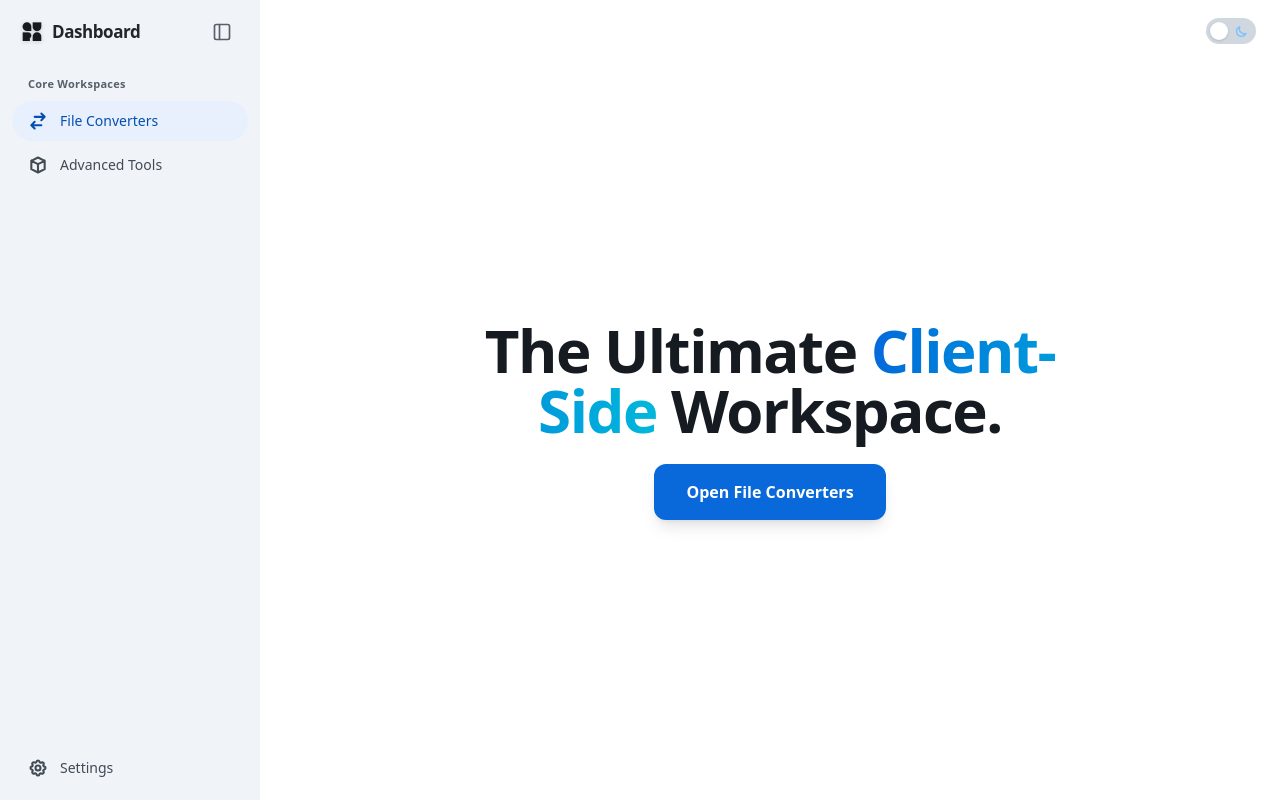
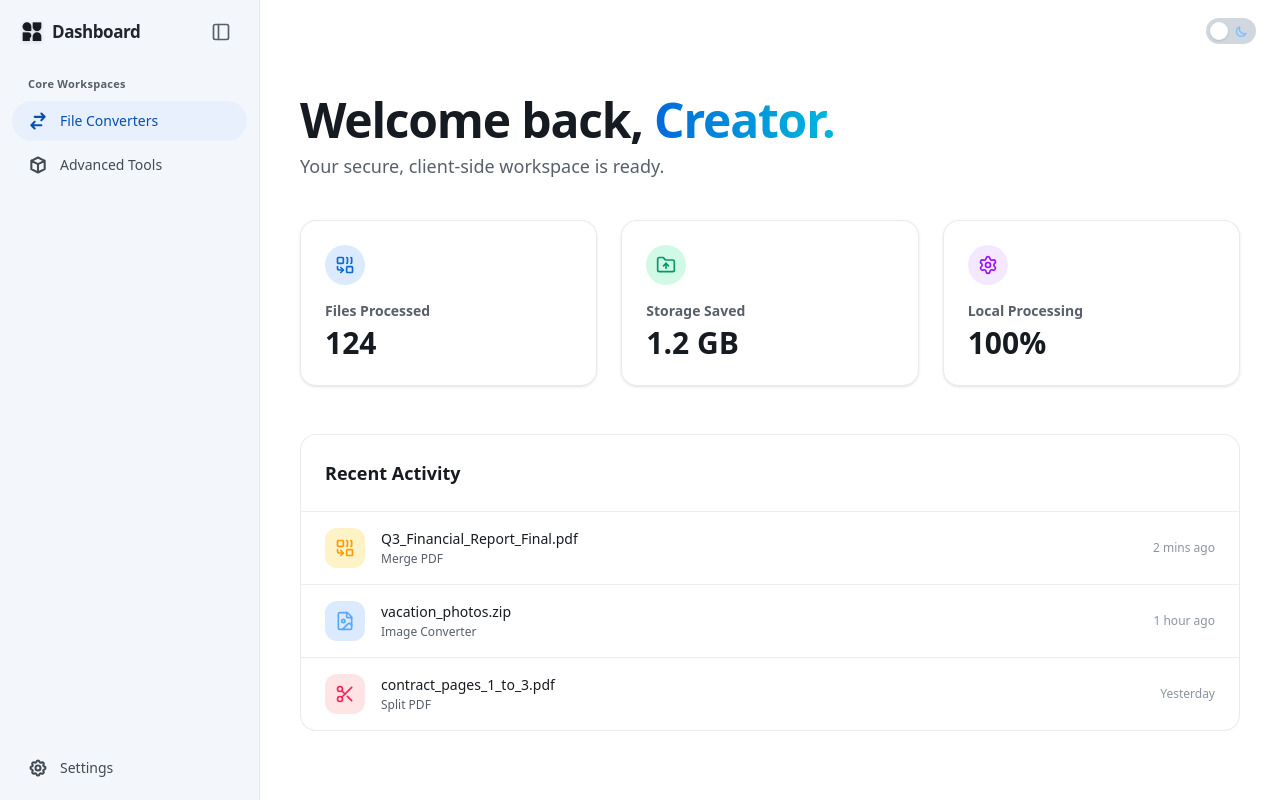
Before and after one commit to qunci/qupa, a Next.js app: page / in a window 1280 px wide. Built offline with nearby package versions, Linux system fonts and the light colour scheme.

Commit message:
feat: massive UI architecture upgrade featuring framer-motion fluid transitions, sonner premium toast notifications, interactive file list states with simulated progress, welcome dashboard, and glassmorphism

```diff
--- a/package.json
+++ b/package.json
@@ -9,14 +9,16 @@
     "lint": "eslint"
   },
   "dependencies": {
+    "framer-motion": "^12.40.0",
     "heic2any": "^0.0.4",
     "jszip": "^3.10.1",
+    "lucide-react": "^1.21.0",
     "next": "16.2.9",
     "pdf-lib": "^1.17.1",
     "pdfjs-dist": "^5.6.205",
     "react": "19.2.4",
     "react-dom": "19.2.4",
-    "react-hot-toast": "^2.6.0"
+    "sonner": "^2.0.7"
   },
   "devDependencies": {
     "@tailwindcss/postcss": "^4",
--- a/src/app/layout.tsx
+++ b/src/app/layout.tsx
@@ -1,6 +1,6 @@
 import "@/app/globals.css";
 import Sidebar from "@/components/Sidebar";
-import { Toaster } from "react-hot-toast";
+import { Toaster } from "sonner";
 import { SettingsProvider } from "@/hooks/useSettings";
 
 
@@ -45,16 +45,7 @@ export default function RootLayout({
         </SettingsProvider>
 
         {/* Toast Provider */}
-        <Toaster
-          position="bottom-right"
-          toastOptions={{
-            style: {
-              background: '#333',
-              color: '#fff',
-              fontSize: '14px',
-            },
-          }}
-        />
+        <Toaster position="bottom-right" theme="system" richColors closeButton />
       </body>
     </html>
   );
--- a/src/app/page.tsx
+++ b/src/app/page.tsx
@@ -7,24 +7,13 @@ import dynamic from "next/dynamic";
 
 import ThemeToggle from "@/components/ThemeToggle";
 
+import { AnimatePresence, motion } from "framer-motion";
+
 const ConverterHub = dynamic(() => import("@/components/ConverterHub"), { ssr: false });
 const ToolsHub = dynamic(() => import("@/components/ToolsHub"), { ssr: false });
 const SettingsHub = dynamic(() => import("@/components/SettingsHub"), { ssr: false });
 
-function HeroLanding() {
-  return (
-    <div className="flex-1 flex flex-col items-center justify-center p-8 text-center animate-in fade-in duration-700">
-      <h1 className="text-5xl md:text-6xl font-extrabold tracking-tight text-slate-900 dark:text-white mb-6 max-w-2xl mt-10 transition-colors duration-300">
-        The Ultimate <span className="text-transparent bg-clip-text bg-linear-to-r from-blue-600 to-cyan-500">Client-Side</span> Workspace.
-      </h1>
-      <div className="flex flex-col sm:flex-row gap-4 justify-center">
-        <Link href="/?hub=converters" className="px-8 py-4 bg-blue-600 hover:bg-blue-700 text-white font-semibold rounded-xl shadow-lg transition-all hover:-translate-y-0.5">
-          Open File Converters
-        </Link>
-      </div>
-    </div>
-  );
-}
+import WelcomeDashboard from "@/components/WelcomeDashboard";
 
 function HomeContent() {
   const searchParams = useSearchParams();
@@ -39,7 +28,23 @@ function HomeContent() {
         </div>
       </header>
 
-      {!hub ? <HeroLanding /> : hub === "tools" ? <ToolsHub /> : hub === "settings" ? <SettingsHub /> : <ConverterHub />}
+      <AnimatePresence mode="wait">
+        {!hub ? (
+          <WelcomeDashboard key="welcome" />
+        ) : hub === "tools" ? (
+          <motion.div key="tools" initial={{ opacity: 0, scale: 0.98 }} animate={{ opacity: 1, scale: 1 }} exit={{ opacity: 0, scale: 0.98 }} transition={{ duration: 0.3 }} className="w-full h-full flex flex-col">
+            <ToolsHub />
+          </motion.div>
+        ) : hub === "settings" ? (
+          <motion.div key="settings" initial={{ opacity: 0, scale: 0.98 }} animate={{ opacity: 1, scale: 1 }} exit={{ opacity: 0, scale: 0.98 }} transition={{ duration: 0.3 }} className="w-full h-full flex flex-col">
+            <SettingsHub />
+          </motion.div>
+        ) : (
+          <motion.div key="converters" initial={{ opacity: 0, scale: 0.98 }} animate={{ opacity: 1, scale: 1 }} exit={{ opacity: 0, scale: 0.98 }} transition={{ duration: 0.3 }} className="w-full h-full flex flex-col">
+            <ConverterHub />
+          </motion.div>
+        )}
+      </AnimatePresence>
     </main>
   );
 }
--- a/src/components/ConverterHub.tsx
+++ b/src/components/ConverterHub.tsx
@@ -17,7 +17,7 @@ export default function ConverterHub() {
       <div className="w-full flex flex-col transition-colors duration-300">
 
         {/* Title Bar (Visible only when sidebar is closed) */}
-        <div className={`w-full px-6 transition-all duration-300 bg-white dark:bg-[#131314] ${isSidebarOpen ? 'h-0 opacity-0 pointer-events-none' : 'h-16 opacity-100'}`}>
+        <div className={`w-full px-6 transition-all duration-300 bg-white/80 dark:bg-[#131314]/80 backdrop-blur-xl sticky top-0 z-20 ${isSidebarOpen ? 'h-0 opacity-0 pointer-events-none' : 'h-16 opacity-100'}`}>
           <div className="w-full h-full flex items-center">
             <WorkspaceSwitcher />
           </div>
--- a/src/components/DocumentConverter.tsx
+++ b/src/components/DocumentConverter.tsx
@@ -1,7 +1,7 @@
 "use client";
 
 import { useState } from "react";
-import toast from "react-hot-toast";
+import { toast } from "sonner";
 import { useSettings } from "@/hooks/useSettings";
 
 export default function DocumentConverter() {
--- a/src/components/ImageConverter.tsx
+++ b/src/components/ImageConverter.tsx
@@ -1,7 +1,7 @@
 "use client";
 
 import { useState, useEffect } from "react";
-import toast from "react-hot-toast";
+import { toast } from "sonner";
 import heic2any from "heic2any";
 import { useSettings } from "@/hooks/useSettings";
 
--- a/src/components/SettingsHub.tsx
+++ b/src/components/SettingsHub.tsx
@@ -12,7 +12,7 @@ export default function SettingsHub() {
       <div className="w-full flex flex-col transition-colors duration-300">
 
         {/* Title Bar */}
-        <div className="w-full px-6 transition-all duration-300 bg-white dark:bg-[#131314] h-16 border-b border-slate-200 dark:border-slate-800">
+        <div className="w-full px-6 transition-all duration-300 bg-white/80 dark:bg-[#131314]/80 backdrop-blur-xl sticky top-0 z-20 h-16 border-b border-slate-200/50 dark:border-slate-800/50">
           <div className="w-full h-full flex items-center">
             <h1 className="text-[17px] font-semibold text-slate-900 dark:text-slate-100 flex items-center gap-2 tracking-tight">
               {t("settingsTitle")}
--- a/src/components/Sidebar.tsx
+++ b/src/components/Sidebar.tsx
@@ -23,7 +23,7 @@ function SidebarContent() {
   };
 
   return (
-    <aside className={`bg-[#f0f4f9] dark:bg-[#1e1f20] flex flex-col h-screen sticky top-0 transition-all duration-300 ease-in-out shrink-0 ${isOpen ? 'w-[260px]' : 'w-[68px]'}`}>
+    <aside className={`bg-[#f0f4f9]/80 dark:bg-[#1e1f20]/80 backdrop-blur-2xl border-r border-slate-200/50 dark:border-slate-800/50 flex flex-col h-screen sticky top-0 transition-all duration-300 ease-in-out shrink-0 z-50 ${isOpen ? 'w-[260px]' : 'w-[68px]'}`}>
 
       {/* Brand Logo Header Area */}
       <div className={`h-16 flex items-center shrink-0 ${isOpen ? 'px-5 justify-between w-full' : 'px-0 justify-center'}`}>
@@ -96,7 +96,7 @@ function SidebarContent() {
 
 export default function Sidebar() {
   return (
-    <Suspense fallback={<div className="w-[260px] bg-[#f0f4f9] dark:bg-[#1e1f20] h-screen transition-colors duration-300 shrink-0" />}>
+    <Suspense fallback={<div className="w-[260px] bg-[#f0f4f9]/80 dark:bg-[#1e1f20]/80 backdrop-blur-2xl border-r border-slate-200/50 dark:border-slate-800/50 h-screen transition-colors duration-300 shrink-0" />}>
       <SidebarContent />
     </Suspense>
   );
--- a/src/components/SplitPdfTool.tsx
+++ b/src/components/SplitPdfTool.tsx
@@ -1,7 +1,7 @@
 "use client";
 
 import { useState, useRef, useEffect } from "react";
-import toast from "react-hot-toast";
+import { toast } from "sonner";
 import { PDFDocument } from "pdf-lib";
 import JSZip from "jszip";
 import * as pdfjsLib from "pdfjs-dist";
--- a/src/components/ToolsHub.tsx
+++ b/src/components/ToolsHub.tsx
@@ -18,7 +18,7 @@ export default function ToolsHub() {
       <div className="w-full flex flex-col transition-colors duration-300">
 
         {/* Title Bar (Visible only when sidebar is closed) */}
-        <div className={`w-full px-6 transition-all duration-300 bg-white dark:bg-[#131314] ${isSidebarOpen ? 'h-0 opacity-0 pointer-events-none' : 'h-16 opacity-100'}`}>
+        <div className={`w-full px-6 transition-all duration-300 bg-white/80 dark:bg-[#131314]/80 backdrop-blur-xl sticky top-0 z-20 ${isSidebarOpen ? 'h-0 opacity-0 pointer-events-none' : 'h-16 opacity-100'}`}>
           <div className="w-full h-full flex items-center">
             <WorkspaceSwitcher />
           </div>
--- /dev/null
+++ b/src/components/WelcomeDashboard.tsx
@@ -0,0 +1,110 @@
+"use client";
+
+import { motion } from "framer-motion";
+import { FolderUp, Settings, Combine, Scissors, FileImage, FileText } from "lucide-react";
+
+export default function WelcomeDashboard() {
+  return (
+    <motion.div
+      initial={{ opacity: 0, y: 10 }}
+      animate={{ opacity: 1, y: 0 }}
+      exit={{ opacity: 0, y: -10 }}
+      transition={{ duration: 0.4, ease: "easeOut" }}
+      className="w-full max-w-6xl mx-auto pt-24 px-6 md:px-10 pb-16"
+    >
+      <div className="mb-10">
+        <motion.h1
+          initial={{ opacity: 0, x: -20 }}
+          animate={{ opacity: 1, x: 0 }}
+          transition={{ delay: 0.1, duration: 0.5 }}
+          className="text-4xl md:text-5xl font-extrabold tracking-tight text-slate-900 dark:text-white mb-2"
+        >
+          Welcome back, <span className="text-transparent bg-clip-text bg-gradient-to-r from-blue-600 to-cyan-500">Creator.</span>
+        </motion.h1>
+        <motion.p
+          initial={{ opacity: 0 }}
+          animate={{ opacity: 1 }}
+          transition={{ delay: 0.2, duration: 0.5 }}
+          className="text-slate-500 dark:text-slate-400 text-lg"
+        >
+          Your secure, client-side workspace is ready.
+        </motion.p>
+      </div>
+
+      <div className="grid grid-cols-1 md:grid-cols-3 gap-6 mb-12">
+        {/* Stat Card 1 */}
+        <motion.div
+          initial={{ opacity: 0, y: 20 }}
+          animate={{ opacity: 1, y: 0 }}
+          transition={{ delay: 0.2 }}
+          className="bg-white/70 dark:bg-[#1C1C1E]/70 backdrop-blur-xl border border-slate-200/50 dark:border-slate-800/50 p-6 rounded-2xl shadow-sm"
+        >
+          <div className="w-10 h-10 bg-blue-100 dark:bg-blue-500/20 text-blue-600 dark:text-blue-400 rounded-full flex items-center justify-center mb-4">
+            <Combine className="w-5 h-5" />
+          </div>
+          <h3 className="text-sm font-semibold text-slate-500 dark:text-slate-400 mb-1">Files Processed</h3>
+          <p className="text-3xl font-bold text-slate-900 dark:text-white">124</p>
+        </motion.div>
+
+        {/* Stat Card 2 */}
+        <motion.div
+          initial={{ opacity: 0, y: 20 }}
+          animate={{ opacity: 1, y: 0 }}
+          transition={{ delay: 0.3 }}
+          className="bg-white/70 dark:bg-[#1C1C1E]/70 backdrop-blur-xl border border-slate-200/50 dark:border-slate-800/50 p-6 rounded-2xl shadow-sm"
+        >
+          <div className="w-10 h-10 bg-emerald-100 dark:bg-emerald-500/20 text-emerald-600 dark:text-emerald-400 rounded-full flex items-center justify-center mb-4">
+            <FolderUp className="w-5 h-5" />
+          </div>
+          <h3 className="text-sm font-semibold text-slate-500 dark:text-slate-400 mb-1">Storage Saved</h3>
+          <p className="text-3xl font-bold text-slate-900 dark:text-white">1.2 GB</p>
+        </motion.div>
+
+        {/* Stat Card 3 */}
+        <motion.div
+          initial={{ opacity: 0, y: 20 }}
+          animate={{ opacity: 1, y: 0 }}
+          transition={{ delay: 0.4 }}
+          className="bg-white/70 dark:bg-[#1C1C1E]/70 backdrop-blur-xl border border-slate-200/50 dark:border-slate-800/50 p-6 rounded-2xl shadow-sm"
+        >
+          <div className="w-10 h-10 bg-purple-100 dark:bg-purple-500/20 text-purple-600 dark:text-purple-400 rounded-full flex items-center justify-center mb-4">
+            <Settings className="w-5 h-5" />
+          </div>
+          <h3 className="text-sm font-semibold text-slate-500 dark:text-slate-400 mb-1">Local Processing</h3>
+          <p className="text-3xl font-bold text-slate-900 dark:text-white">100%</p>
+        </motion.div>
+      </div>
+
+      <motion.div
+        initial={{ opacity: 0, y: 20 }}
+        animate={{ opacity: 1, y: 0 }}
+        transition={{ delay: 0.5 }}
+        className="bg-white/50 dark:bg-[#1A1A1C]/50 backdrop-blur-md border border-slate-200/50 dark:border-slate-800/50 rounded-2xl overflow-hidden"
+      >
+        <div className="p-6 border-b border-slate-100 dark:border-slate-800/50">
+          <h2 className="text-lg font-bold text-slate-900 dark:text-white">Recent Activity</h2>
+        </div>
+        <div className="divide-y divide-slate-100 dark:divide-slate-800/50">
+          {[
+            { name: "Q3_Financial_Report_Final.pdf", tool: "Merge PDF", icon: Combine, color: "text-amber-500", bg: "bg-amber-100 dark:bg-amber-500/10", time: "2 mins ago" },
+            { name: "vacation_photos.zip", tool: "Image Converter", icon: FileImage, color: "text-blue-500", bg: "bg-blue-100 dark:bg-blue-500/10", time: "1 hour ago" },
+            { name: "contract_pages_1_to_3.pdf", tool: "Split PDF", icon: Scissors, color: "text-rose-500", bg: "bg-rose-100 dark:bg-rose-500/10", time: "Yesterday" },
+          ].map((item, i) => (
+            <div key={i} className="flex items-center justify-between p-4 px-6 hover:bg-slate-50 dark:hover:bg-white/[0.02] transition-colors cursor-pointer group">
+              <div className="flex items-center gap-4">
+                <div className={`w-10 h-10 rounded-xl flex items-center justify-center ${item.bg} ${item.color}`}>
+                  <item.icon className="w-5 h-5" />
+                </div>
+                <div>
+                  <h4 className="text-sm font-medium text-slate-900 dark:text-white group-hover:text-blue-600 dark:group-hover:text-blue-400 transition-colors">{item.name}</h4>
+                  <p className="text-xs text-slate-500 dark:text-slate-400 mt-0.5">{item.tool}</p>
+                </div>
+              </div>
+              <span className="text-xs font-medium text-slate-400">{item.time}</span>
+            </div>
+          ))}
+        </div>
+      </motion.div>
+    </motion.div>
+  );
+}
```
Also changed, not shown: src/components/MergePdfTool.tsx (+37 -16 lines), 1 other file (tests, documents, lock files or other folders).
